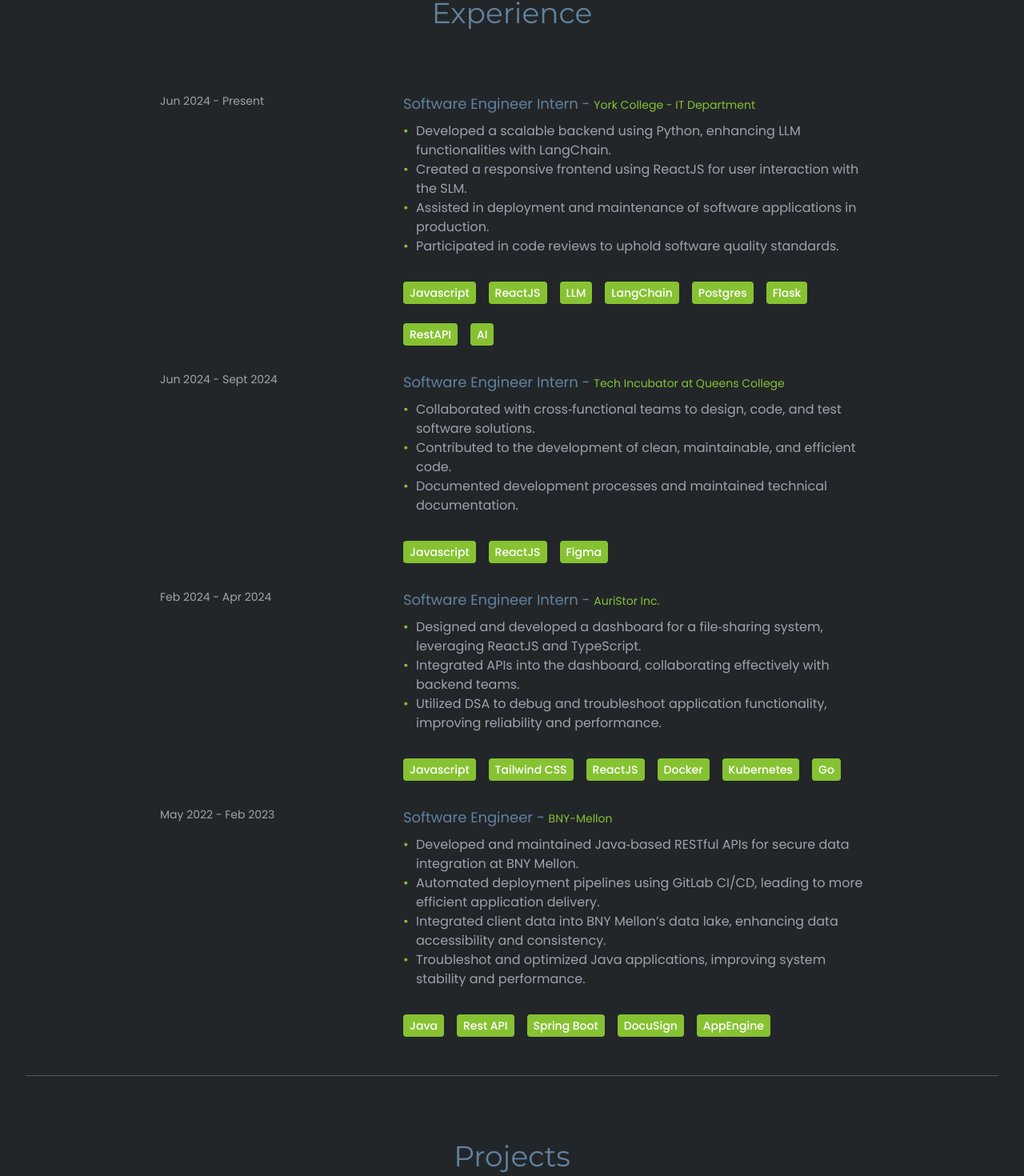
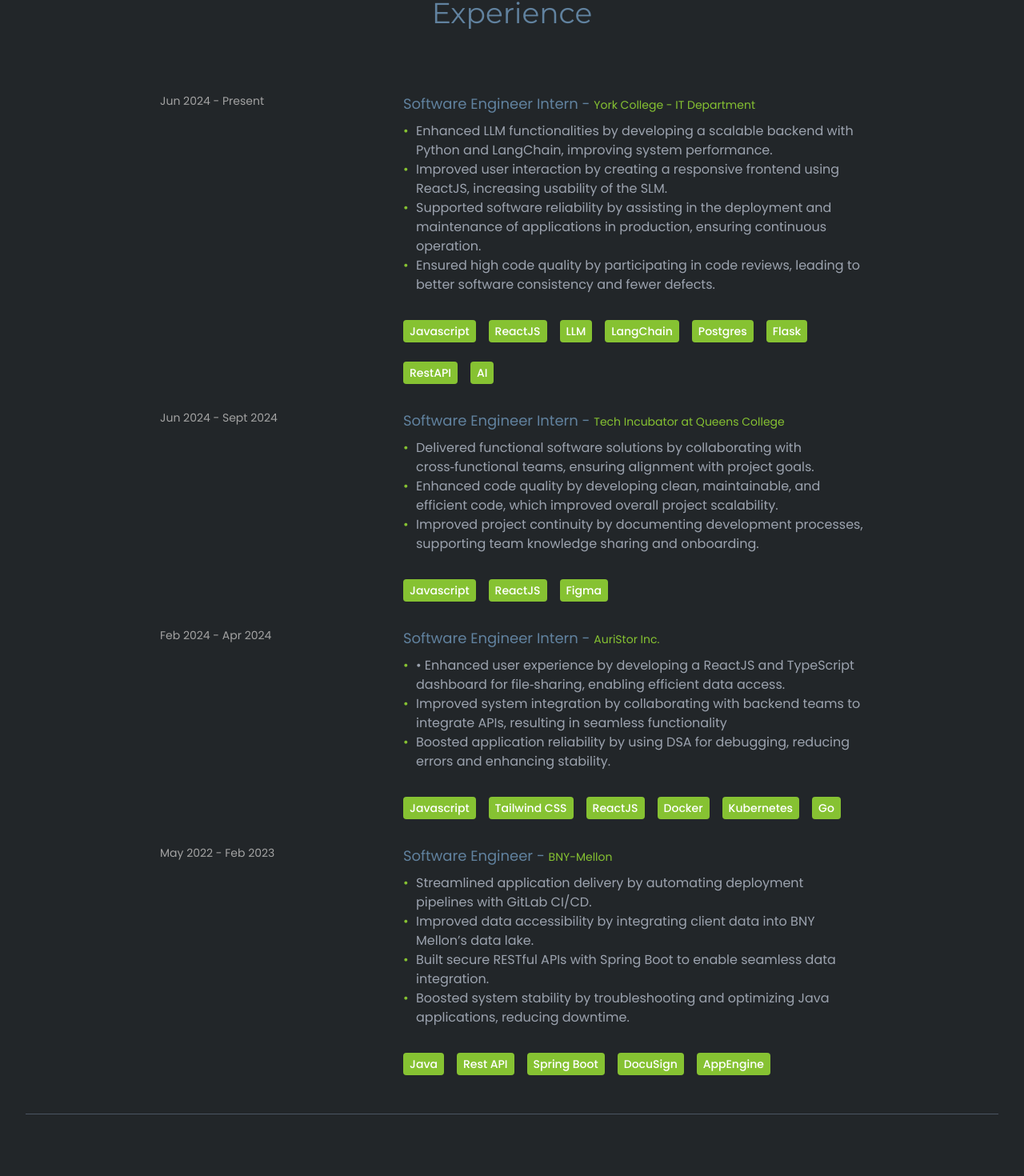
Before and after one commit to shasigdel/portfolio-website, a React (Create React App) app: page / in a window 1280 px wide. Shown: the part 1729-3199 px from the top of the page at 80% size. Built offline with nearby package versions, Linux system fonts and the light colour scheme.

Commit message:
Experience update

```diff
--- a/src/constants/index.js
+++ b/src/constants/index.js
@@ -36,38 +36,38 @@
   year:'Jun 2024 - Present',
   role:'Software Engineer Intern',
   company: 'York College - IT Department',
-  description: ['Developed a scalable backend using Python, enhancing LLM functionalities with LangChain.',
-  'Created a responsive frontend using ReactJS for user interaction with the SLM.',
-  'Assisted in deployment and maintenance of software applications in production.',
-  'Participated in code reviews to uphold software quality standards.'],
+  description: ['Enhanced LLM functionalities by developing a scalable backend with Python and LangChain, improving system performance.',
+  'Improved user interaction by creating a responsive frontend using ReactJS, increasing usability of the SLM.',
+  'Supported software reliability by assisting in the deployment and maintenance of applications in production, ensuring continuous operation.',
+  'Ensured high code quality by participating in code reviews, leading to better software consistency and fewer defects.'],
   technologies: ["Javascript","ReactJS", "LLM", "LangChain", "Postgres", "Flask", "RestAPI", "AI"]
 },
 {
   year:'Jun 2024 - Sept 2024',
   role:'Software Engineer Intern',
   company: 'Tech Incubator at Queens College',
-  description: ['Collaborated with cross‑functional teams to design, code, and test software solutions.'
-  ,'Contributed to the development of clean, maintainable, and efficient code.'
-  ,'Documented development processes and maintained technical documentation.'],
+  description: ['Delivered functional software solutions by collaborating with cross‑functional teams, ensuring alignment with project goals.'
+  ,'Enhanced code quality by developing clean, maintainable, and efficient code, which improved overall project scalability.'
+  ,'Improved project continuity by documenting development processes, supporting team knowledge sharing and onboarding.'],
   technologies: ["Javascript","ReactJS", "Figma"]
 },
 {
   year:'Feb 2024 - Apr 2024',
   role:'Software Engineer Intern',
   company: 'AuriStor Inc.',
-  description: ['Designed and developed a dashboard for a file‑sharing system, leveraging ReactJS and TypeScript.'
-  ,'Integrated APIs into the dashboard, collaborating effectively with backend teams.'
-  ,'Utilized DSA to debug and troubleshoot application functionality, improving reliability and performance.'],
+  description: ['• Enhanced user experience by developing a ReactJS and TypeScript dashboard for file‑sharing, enabling efficient data access.'
+  ,'Improved system integration by collaborating with backend teams to integrate APIs, resulting in seamless functionality'
+  ,'Boosted application reliability by using DSA for debugging, reducing errors and enhancing stability.'],
   technologies: ["Javascript","Tailwind CSS","ReactJS", "Docker", "Kubernetes", "Go"]
 },
 {
   year:'May 2022 - Feb 2023',
   role:'Software Engineer',
   company: 'BNY-Mellon',
-  description: ['Developed and maintained Java‑based RESTful APIs for secure data integration at BNY Mellon.'
-  ,'Automated deployment pipelines using GitLab CI/CD, leading to more efficient application delivery.'
-  ,'Integrated client data into BNY Mellon’s data lake, enhancing data accessibility and consistency.'
-  ,'Troubleshot and optimized Java applications, improving system stability and performance.'],
+  description: ['Streamlined application delivery by automating deployment pipelines with GitLab CI/CD.'
+  ,'Improved data accessibility by integrating client data into BNY Mellon’s data lake.'
+  ,'Built secure RESTful APIs with Spring Boot to enable seamless data integration.'
+  ,'Boosted system stability by troubleshooting and optimizing Java applications, reducing downtime.'],
   technologies: ["Java","Rest API","Spring Boot", "DocuSign", "AppEngine"]
 },
 ]
```
